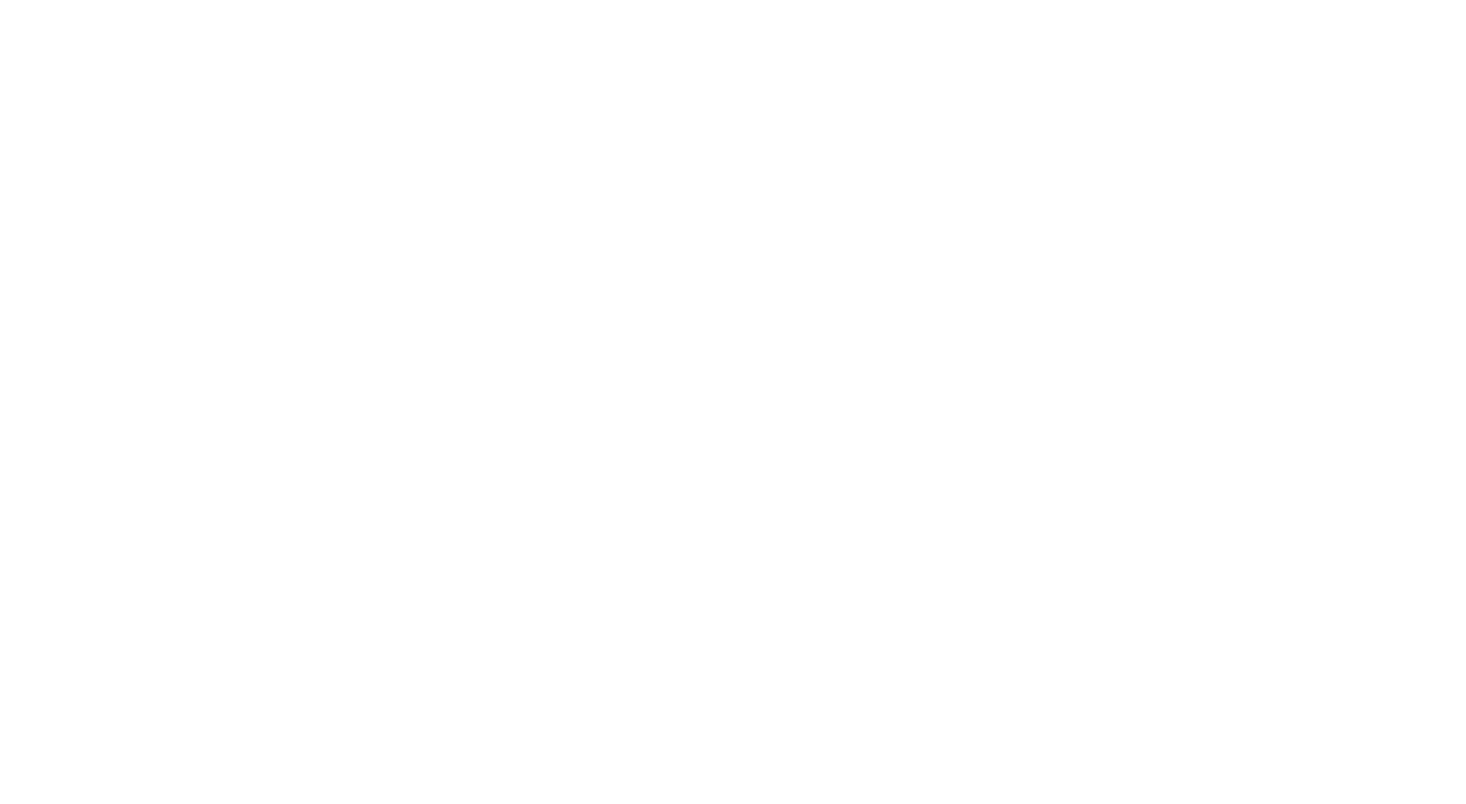
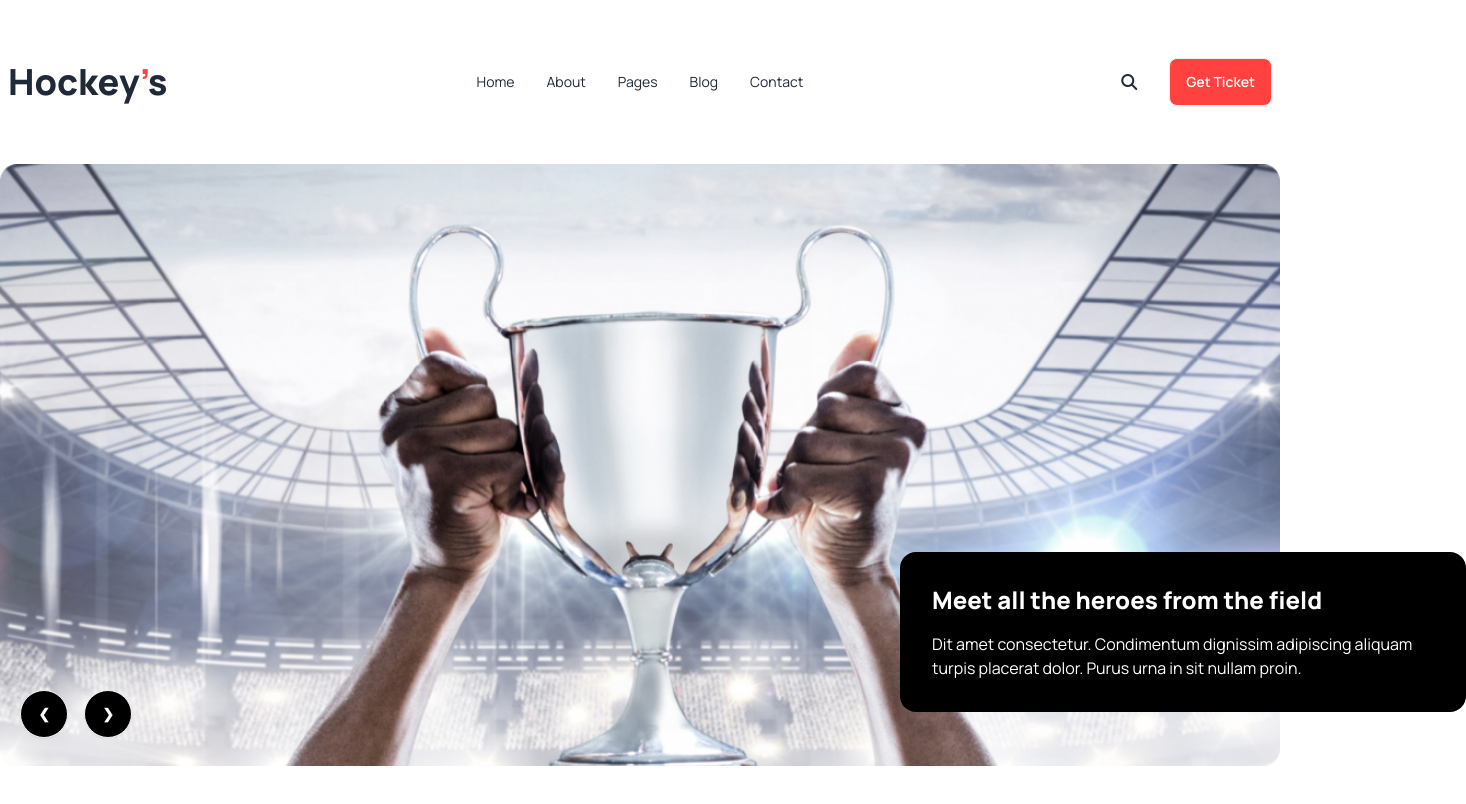
Before and after one commit to Shabbirk167/b9a3-hockeys, a plain HTML site: page index.html in a window 1280 px wide. Shown: the whole page, 1466 px wide, since content can reach past the window. Drawn offline with nearby package versions, Linux system fonts and the light colour scheme.

Commit message:
header section complete

```diff
--- a/index.html
+++ b/index.html
@@ -12,7 +12,8 @@
     <!-- ! google font link -->
     <link rel="preconnect" href="https://fonts.googleapis.com">
     <link rel="preconnect" href="https://fonts.gstatic.com" crossorigin>
-    <link href="https://fonts.googleapis.com/css2?family=Manrope:wght@400;500;600;700;800&display=swap" rel="stylesheet">
+    <link href="https://fonts.googleapis.com/css2?family=Manrope:wght@400;500;600;700;800&display=swap"
+        rel="stylesheet">
     <!-- ! title -->
     <title>Hockeys</title>
     <!-- ! tailwind class features -->
@@ -21,7 +22,7 @@
             theme: {
                 extend: {
                     colors: {
-                        clifford: '#da373d',
+                        "btn-color": '#ff4240',
                     }
                 }
             }
@@ -29,13 +30,91 @@
     </script>
     <!-- ! internal css -->
     <style>
-
+        /* universal css */
+        * {
+            font-family: 'Manrope', sans-serif;
+        }
     </style>
 </head>
+
 <!-- ! body section -->
+
 <body>
     <!-- ! header section-->
-<header>
+    <header class="container mx-auto">
+        <!-- ! navbar section -->
+        <div class="navbar bg-base-100 my-12">
+            <div class="navbar-start">
+                <div class="dropdown">
+                    <div tabindex="0" role="button" class="btn btn-ghost lg:hidden">
+                        <svg xmlns="http://www.w3.org/2000/svg" class="h-5 w-5" fill="none" viewBox="0 0 24 24"
+                            stroke="currentColor">
+                            <path stroke-linecap="round" stroke-linejoin="round" stroke-width="2"
+                                d="M4 6h16M4 12h8m-8 6h16" />
+                        </svg>
+                    </div>
+                    <ul tabindex="0"
+                        class="menu menu-sm dropdown-content mt-3 z-[1] p-2 shadow bg-base-100 rounded-box w-52">
+                        <li><a>Home</a></li>
+                        <li><a>About</a></li>
+                        <li><a>Pages</a></li>
+                        <li><a>Blog</a></li>
+                        <li><a>Contact</a></li>
+                    </ul>
+                </div>
+                <a class="bg-white text-4xl font-extrabold">Hockey<span class="text-[#ff4240]">’</span>s</a>
+            </div>
+            <div class="navbar-center hidden lg:flex">
+                <ul class="menu menu-horizontal px-1">
+                    <li><a>Home</a></li>
+                    <li><a>About</a></li>
+                    <li><a>Pages</a></li>
+                    <li><a>Blog</a></li>
+                    <li><a>Contact</a></li>
+                </ul>
+            </div>
+            <div class="navbar-end gap-8">
+                <i class="fa-solid fa-magnifying-glass"></i>
+                <a class="btn bg-btn-color text-white">Get Ticket</a>
+            </div>
+        </div>
+        <!-- ! banner section -->
+        <div class="carousel w-full">
+            <div id="slide1" class="carousel-item relative w-full">
+                <img src="images/1.png" class="w-full" />
+                <div class="absolute flex transform -translate-y-1/2 lg:left-5 right-1/2 lg:bottom-1 bottom-1 gap-4">
+                    <a href="#slide4" class="btn btn-circle text-white bg-black">❮</a>
+                    <a href="#slide2" class="btn btn-circle text-white bg-black">❯</a>
+                </div>
+            </div>
+            <div id="slide2" class="carousel-item relative w-full">
+                <img src="images/1.png" class="w-full" />
+                <div class="absolute flex transform -translate-y-1/2 lg:left-5 right-1/2 lg:bottom-1 bottom-1 gap-4">
+                    <a href="#slide1" class="btn btn-circle text-white bg-black">❮</a>
+                    <a href="#slide3" class="btn btn-circle text-white bg-black">❯</a>
+                </div>
+            </div>
+            <div id="slide3" class="carousel-item relative w-full">
+                <img src="images/1.png" class="w-full" />
+                <div class="absolute flex transform -translate-y-1/2 lg:left-5 right-1/2 lg:bottom-1 bottom-1 gap-4">
+                    <a href="#slide2" class="btn btn-circle text-white bg-black">❮</a>
+                    <a href="#slide4" class="btn btn-circle text-white bg-black">❯</a>
+                </div>
+            </div>
+            <div id="slide4" class="carousel-item relative w-full">
+                <img src="images/1.png" class="w-full" />
+                <div class="absolute flex transform -translate-y-1/2 lg:left-5 right-1/2 lg:bottom-1 bottom-1 gap-4">
+                    <a href="#slide3" class="btn btn-circle text-white bg-black">❮</a>
+                    <a href="#slide1" class="btn btn-circle text-white bg-black">❯</a>
+                </div>
+            </div>
+        </div>
+        <!-- ! extra part -->
+        <div class="p-8 bg-black text-white rounded-2xl space-y-4 lg:w-[566px] lg:relative lg:left-[900px] lg:bottom-[220px]">
+            <h1 class="text-2xl font-extrabold">Meet all the heroes from the field</h1>
+            <p>Dit amet consectetur. Condimentum dignissim adipiscing aliquam turpis placerat dolor. Purus urna in sit
+                nullam proin. </p>
+        </div>
 
     </header>
     <!-- ! main section  -->
```
Lines whose indentation alone changed are shown as unchanged.
